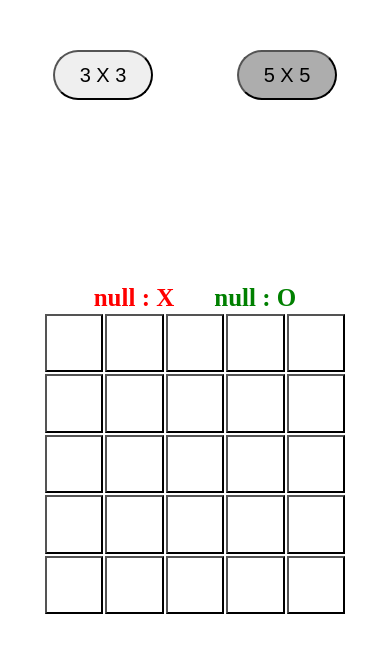
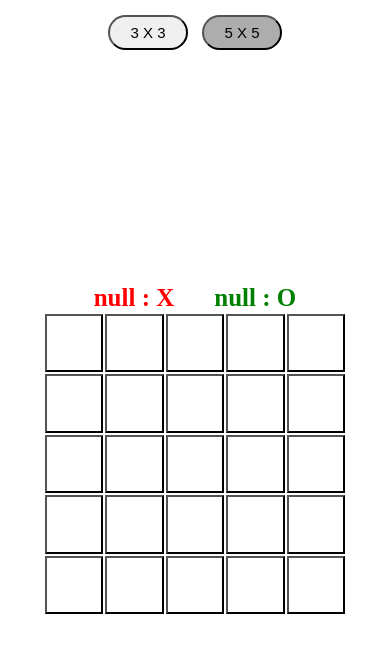
Before and after one commit to ArFlash/arflash.github.io, a plain HTML site: page index1.html in a window 390 px wide. Drawn offline with Linux system fonts and the light colour scheme.

Commit message:
changes for 5X5 game mode

```diff
--- a/style1.css
+++ b/style1.css
@@ -71,6 +71,14 @@ body {
         align-items: center;
     }
 
+    .mode_btn {
+        width: 80px;
+        height: 35px;
+        margin: 5px;
+        font-size: 15px;
+        border-radius: 50px;
+    }
+
     #player {
         display: flex;
         flex-direction: row;
```
